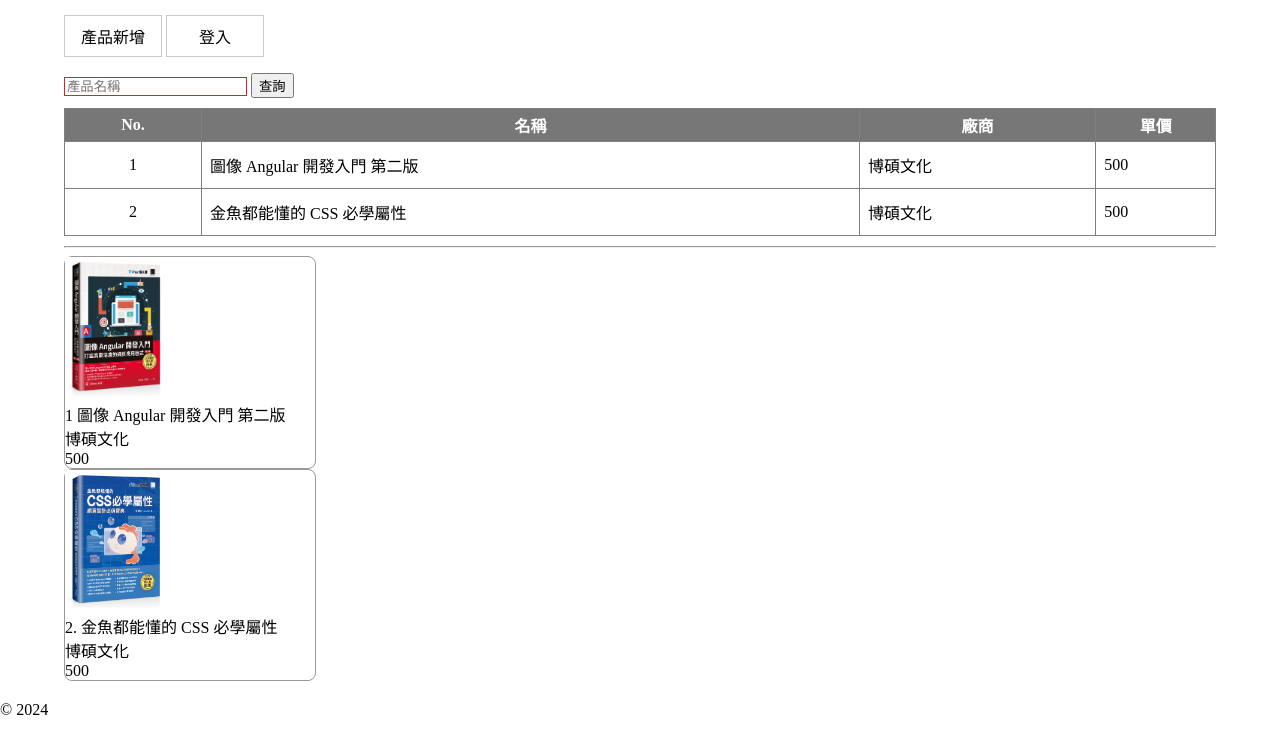
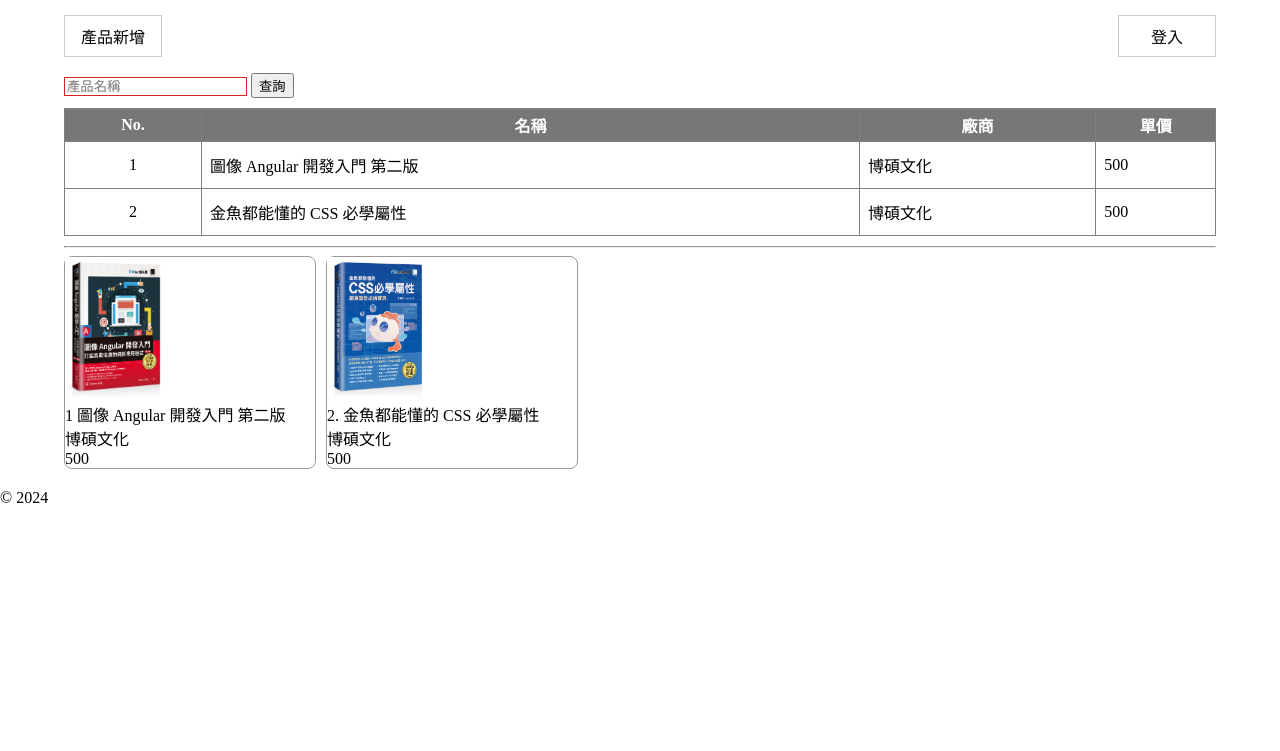
Before and after one commit to 5566-web/mcu-114-2-web-12131626, a plain HTML site: page src/index.html in a window 1280 px wide. Shown: the part 49-800 px from the top of the page. Drawn offline with Linux system fonts and the light colour scheme.

Commit message:
feat(css): 產品卡片清單排版實作

```diff
--- a/src/index.html
+++ b/src/index.html
@@ -46,6 +46,7 @@
         </tr>
       </table>
       <hr />
+      <section class="card-container">
         <section class="card">
           <img src="./assets/images/Angualrjpg.jpg" alt="angular" width="100" />
           <div>
@@ -65,6 +66,7 @@
           <div>500</div>
         </section>
       </section>
+    </section>
     <footer>© 2024</footer>
   </body>
 </html>
--- a/src/style.css
+++ b/src/style.css
@@ -18,6 +18,14 @@ nav {
 ul {
   list-style: none;
   padding-left: 0;
+  display: flex;
+  justify-content: space-between;
+}
+.card-container {
+  display: flex;
+  flex-direction: row;
+  flex-wrap: wrap;
+  gap: 10px;
 }
 
 ul > li {
```
Lines whose indentation alone changed are shown as unchanged.
